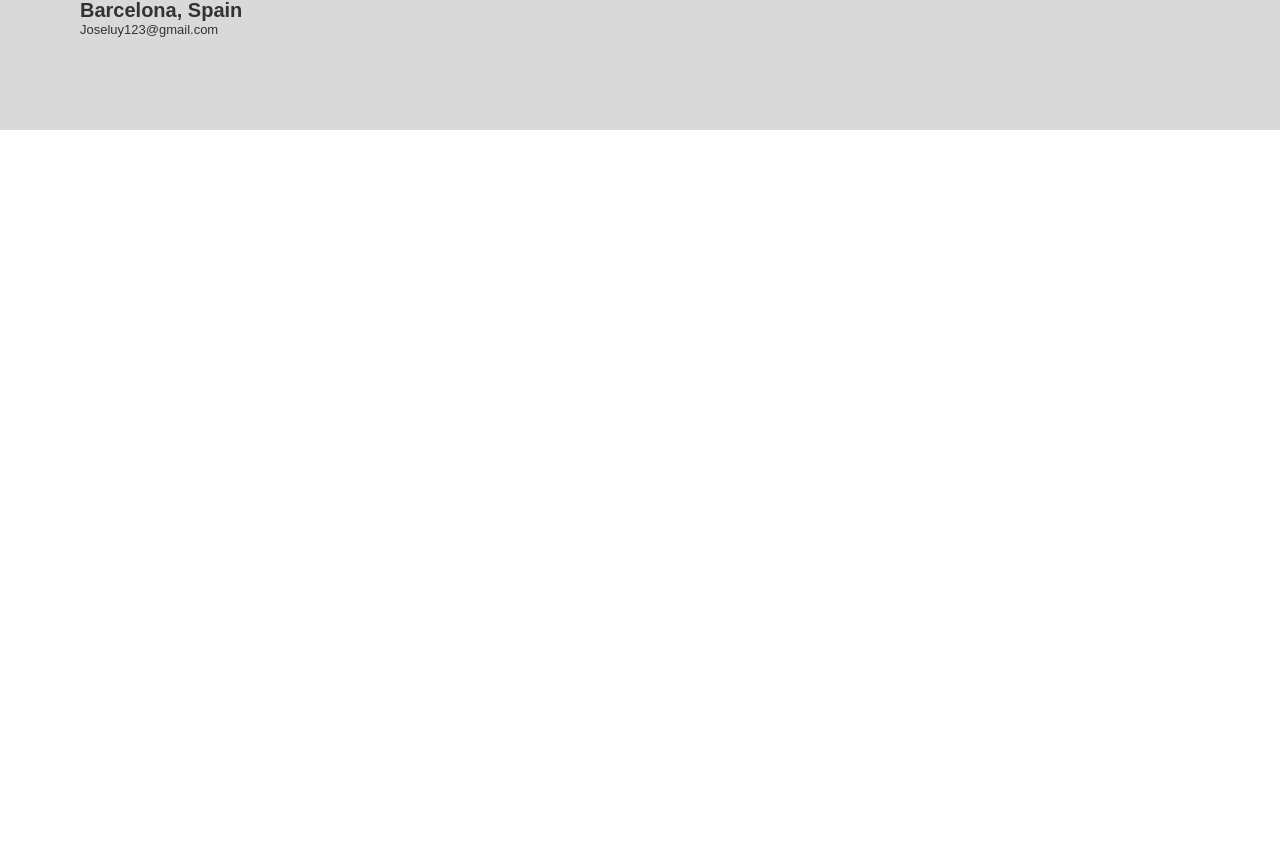
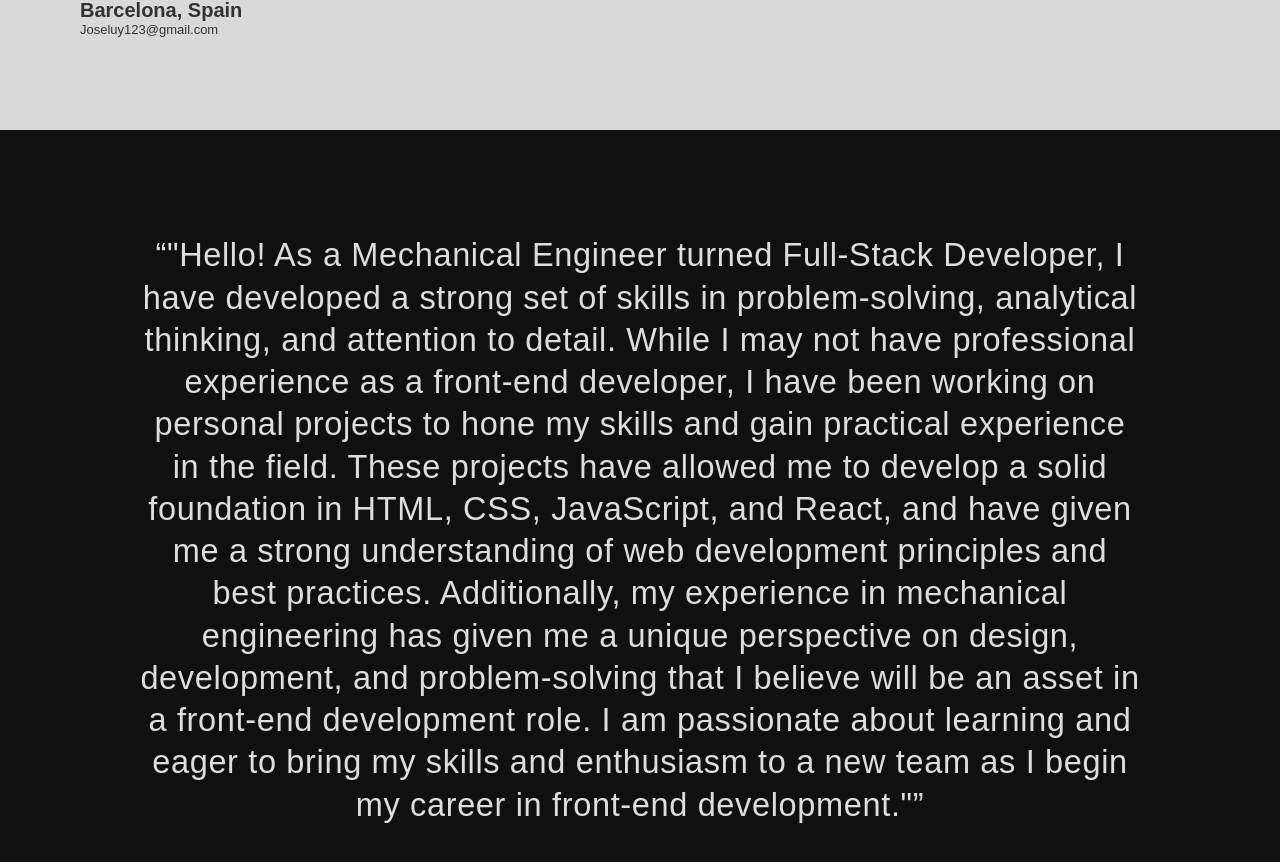
Before and after one commit to Joshua030/portfolio, a React (Vite) app: page / in a window 1280 px wide. Shown: the part 670-1532 px from the top of the page. Before the commit the page ends 800 px from the top, so only its background shows below. Built offline with nearby package versions, Linux system fonts and the light colour scheme; a web font is replaced by a local one.

Commit message:
Add new Information---About component

```diff
--- a/src/Portfolio.jsx
+++ b/src/Portfolio.jsx
@@ -1,6 +1,9 @@
-import { NavBar } from "./components/NavBar";
+import About from "./components/About";
+import NavBar from "./components/NavBar";
 
-export const Portfolio = () => {
+
+
+const Portfolio = () => {
   return (
     <>
       <div className="hero-Section">
@@ -14,8 +17,8 @@ export const Portfolio = () => {
             <div className="hero-Header">
               <h2>
                 Currently looking for a full-time position as a{" "}
-                <strong>W</strong>
-                eb <stron>D</stron>eveloper.
+                <b>W</b>
+                eb <b>D</b>eveloper.
               </h2>
             </div>
             <div className="footer-Hero">
@@ -32,6 +35,11 @@ export const Portfolio = () => {
 </figure>
         </div>
       </div>
+      <div id="about">
+      <About />
+      </div>
     </>
   );
 };
+
+export default Portfolio;
--- a/src/about.jsx
+++ /dev/null
@@ -1,29 +0,0 @@
-import React, { useState } from "react";
-
-const App = () => {
-  const [hovered, setHovered] = useState(false);
-
-  const onMouseEnter = () => {
-    setHovered(true);
-  };
-
-  const onMouseLeave = () => {
-    setHovered(false);
-  };
-
-  const style = hovered ? { backgroundColor: "#333", color: "#fff" } : {};
-
-  return (
-    <div>
-      <div onMouseEnter={onMouseEnter} onMouseLeave={onMouseLeave}>
-        Hover over me!
-      </div>
-      <hr />
-      <div style={style}>Was it hovered?</div>
-      <hr />
-      {hovered && <div>Yes!!</div>}
-    </div>
-  );
-};
-
-export default App;
--- /dev/null
+++ b/src/components/About.jsx
@@ -0,0 +1,25 @@
+const About = () => {
+  return (
+    <div className="about-Container" >
+      <div className="brief-Container" >
+        <q>
+          "Hello! As a Mechanical Engineer turned Full-Stack Developer, I have
+          developed a strong set of skills in problem-solving, analytical
+          thinking, and attention to detail. While I may not have professional
+          experience as a front-end developer, I have been working on personal
+          projects to hone my skills and gain practical experience in the field.
+          These projects have allowed me to develop a solid foundation in HTML,
+          CSS, JavaScript, and React, and have given me a strong understanding
+          of web development principles and best practices. Additionally, my
+          experience in mechanical engineering has given me a unique perspective
+          on design, development, and problem-solving that I believe will be an
+          asset in a front-end development role. I am passionate about learning
+          and eager to bring my skills and enthusiasm to a new team as I begin
+          my career in front-end development."
+        </q>
+      </div>
+    </div>
+  );
+};
+
+export default About;
--- a/src/components/NavBar.jsx
+++ b/src/components/NavBar.jsx
@@ -1,7 +1,8 @@
 import { useState } from "react";
 import { NavLink } from "react-router-dom";
 
-export const NavBar = () => {
+
+const NavBar = () => {
   const date = new Date().getFullYear();
 
   const [hovered, setHovered] = useState("");
@@ -34,7 +35,7 @@ const [navLink, setnavLink] = useState('')
               <li>
                 <NavLink
                   to="messages"
-                  activeClassName="nav-links-active"
+                  // activeClassName="nav-links-active"
                   className={`nav-links ${navLink}`}
                 >
                   Home
@@ -43,25 +44,25 @@ const [navLink, setnavLink] = useState('')
               <li>
                 <NavLink
                   to="tasks"
-                  activeClassName="nav-links-active"
+                  // activeClassName="nav-links-active"
                   className={`nav-links ${navLink}`}
                 >
                   Projects
                 </NavLink>
               </li>
               <li>
-                <NavLink
-                  to="about"
-                  activeClassName="nav-links-active"
+                <a
+                  href="#about"
+                  // activeClassName="nav-links-active"
                   className={`nav-links ${navLink}`}
                 >
                   About
-                </NavLink>
+                </a>
               </li>
               <li>
                 <NavLink
                   to="tasks"
-                  activeClassName="nav-links-active"
+                  // activeClassName="nav-links-active"
                   className={`nav-links ${navLink}`}
                 >
                   Contact
@@ -74,4 +75,7 @@ const [navLink, setnavLink] = useState('')
       <div className={`line ${hovered}`}></div>
     </div>
   );
-};
+}
+
+
+export default NavBar;
--- a/src/index.css
+++ b/src/index.css
@@ -194,3 +194,35 @@ border-radius: 100%;
 .footer-Hero p {
   font-size: 1.3rem;
 }
+
+
+/* About */
+
+/* .brief-Container{
+  display: flex;
+  height: 100vh;
+  width: 100vw;
+
+  text-align: center;
+  padding: 7rem 7rem;
+  justify-content: center;
+} */
+
+.about-Container {
+  display: flex;
+  align-items: center;
+  justify-content: center;
+  height: 100vh;
+  width: 100vw;
+  background-color: #101010;
+  font-size: 3.25rem;
+  color: #ddd;
+  padding: 7rem;
+}
+
+.brief-Container {
+  text-align: center;
+  max-width: 1000px;
+  line-height: 1.3em;
+  letter-spacing: 0.02em;
+}
```
Also changed, not shown: src/main.jsx (+3 -6 lines).
